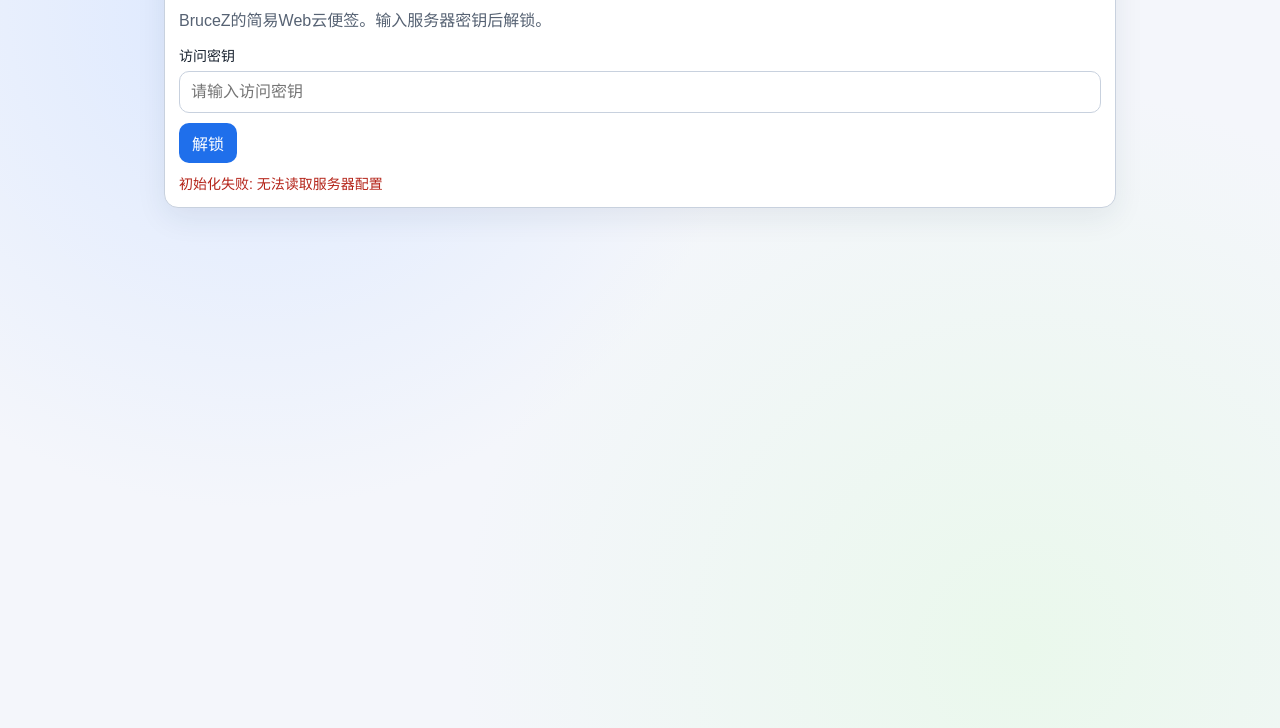
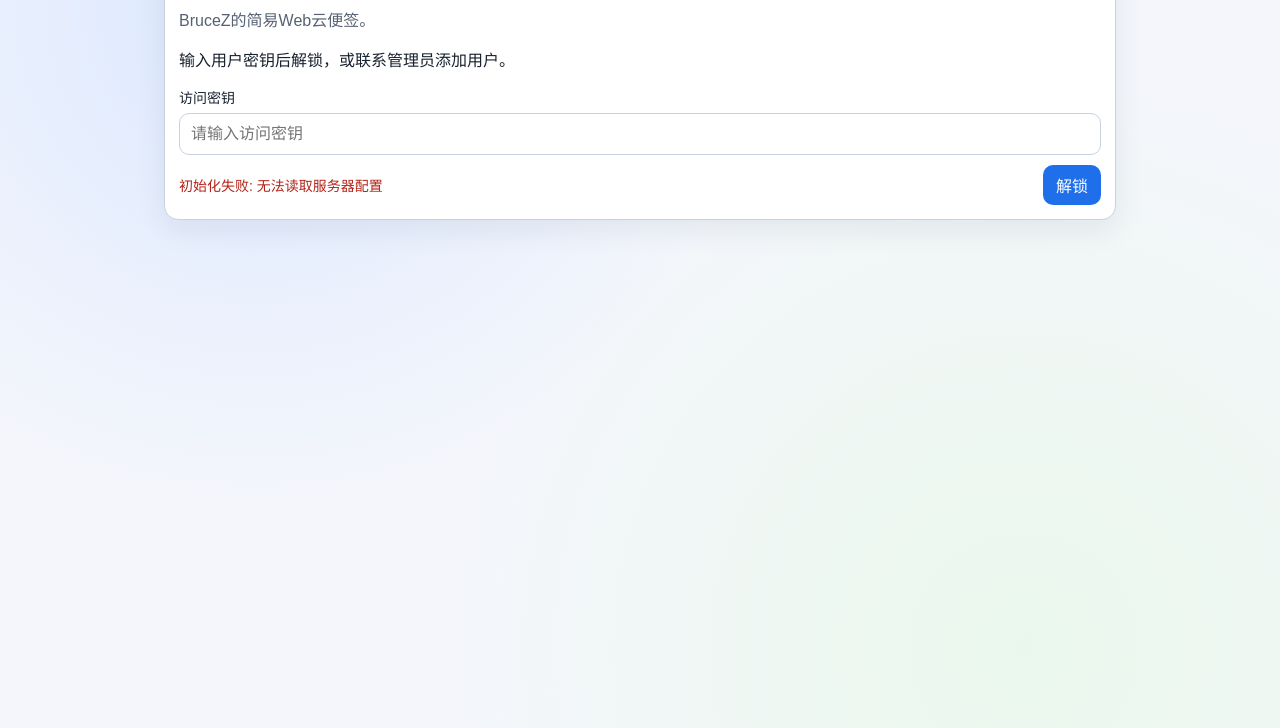
Before and after one commit to xzhong86/MyWebNotes, a website: page public/index.html in a window 1280 px wide. Shown: the part 72-800 px from the top of the page. Drawn offline with Linux system fonts and the light colour scheme; no server answers.

Commit message:
codex: improve unlock UX layout and Enter-to-login

```diff
--- a/public/app.js
+++ b/public/app.js
@@ -45,6 +45,13 @@ unlockBtn.addEventListener("click", async () => {
     await loadNotes();
   } catch (error) {
     setStatus(unlockStatus, `解锁失败: ${error.message}`, true);
+  }
+});
+
+accessKeyInput.addEventListener("keydown", (event) => {
+  if (event.key === "Enter") {
+    event.preventDefault();
+    unlockBtn.click();
   }
 });
 
--- a/public/index.html
+++ b/public/index.html
@@ -10,11 +10,14 @@
     <main class="app-shell">
       <section class="card" id="unlock-card">
         <h1>Simple Secure Notes</h1>
-        <p class="muted">BruceZ的简易Web云便签。输入服务器密钥后解锁。</p>
+        <p class="muted">BruceZ的简易Web云便签。</p>
+        <p>输入用户密钥后解锁，或联系管理员添加用户。</p>
         <label for="access-key">访问密钥</label>
         <input id="access-key" type="password" placeholder="请输入访问密钥" autocomplete="off" />
-        <button id="unlock-btn" type="button">解锁</button>
-        <p id="unlock-status" class="status"></p>
+        <div class="unlock-footer">
+          <p id="unlock-status" class="status"></p>
+          <button id="unlock-btn" type="button">解锁</button>
+        </div>
       </section>
 
       <section class="card hidden" id="note-card">
--- a/public/styles.css
+++ b/public/styles.css
@@ -106,8 +106,17 @@ button.danger:hover {
   background: #a93333;
 }
 
-#unlock-btn {
+.unlock-footer {
   margin-top: 10px;
+  display: flex;
+  align-items: center;
+  justify-content: space-between;
+  gap: 10px;
+}
+
+.unlock-footer .status {
+  margin: 0;
+  flex: 1;
 }
 
 .topbar {
@@ -207,6 +216,10 @@ button.danger:hover {
     align-items: stretch;
   }
 
+  .unlock-footer {
+    align-items: stretch;
+  }
+
   .top-actions,
   .note-actions {
     width: 100%;
```
